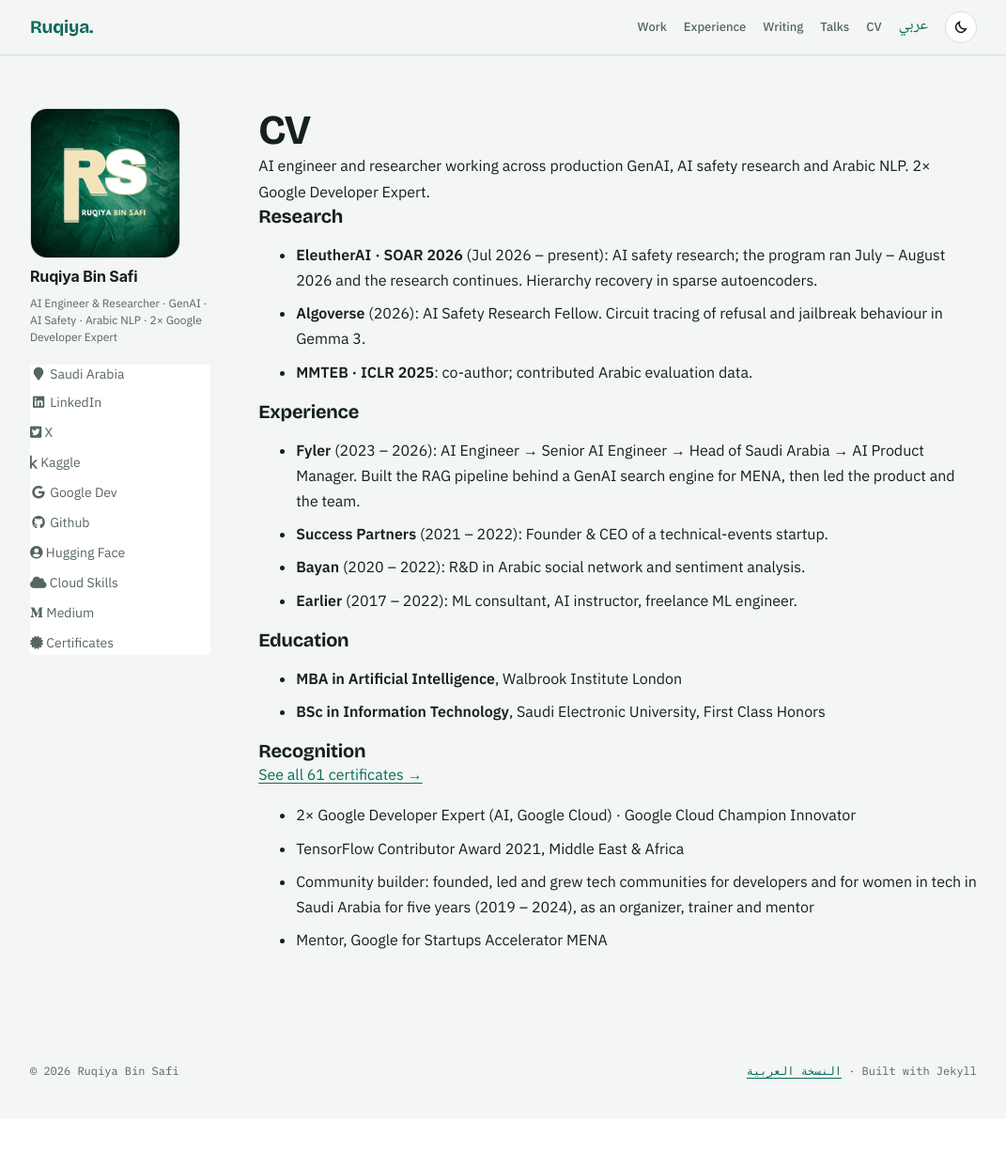
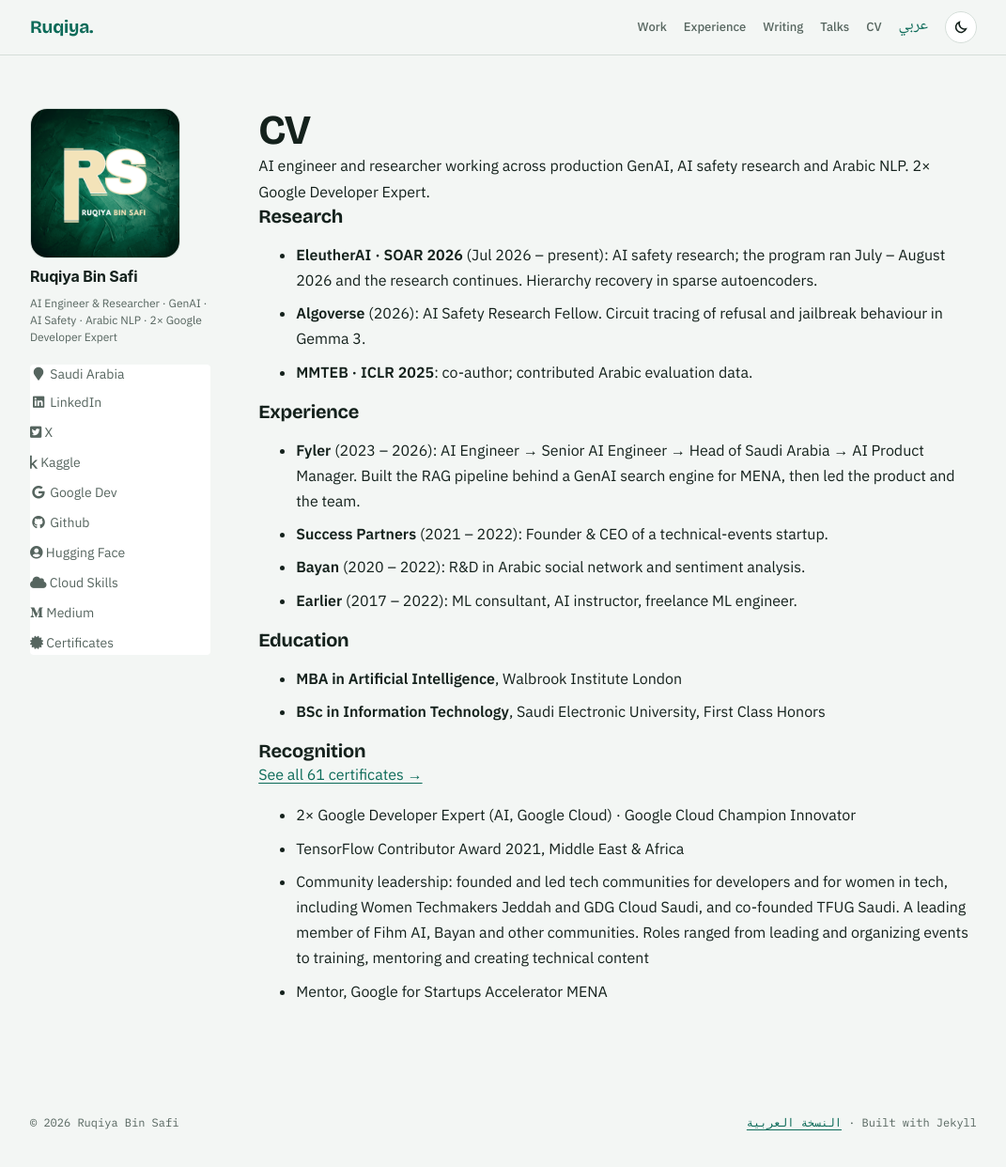
Before and after one commit to Ruqyai/ruqyai.github.io, a Jekyll site: the page built from _pages/cv.md, in a window 1280 px wide and 1245 px high. Shown: the top 1242 px of the window at 94% size, without its empty margins (104-1175 px from the left). Built offline with Jekyll 4.4.1, drawn with Linux system fonts in a browser that asks for light colours; some web fonts are replaced.

Commit message:
Update community leadership text

```diff
--- a/_data/home/ar.yml
+++ b/_data/home/ar.yml
@@ -142,7 +142,7 @@
     - { title: جائزة TensorFlow Contributor لعام 2021, text: 'الشرق الأوسط وأفريقيا · <a href="https://blog.tensorflow.org/2021/11/2021-TF-Contributor-Awardees.html">مدونة TensorFlow</a>' }
     - { title: متحدثة دولية, text: "محاضرات لمجتمعات المطورين في نيجيريا والجزائر وتركيا والبرازيل والولايات المتحدة وكندا وبولندا والمملكة المتحدة وغينيا" }
     - { title: مرشدة في Google for Startups Accelerator MENA, text: أرشدت أكثر من 50 شركة ناشئة }
-    - { title: بانية مجتمعات تقنية, text: "أسستُ مجتمعات تقنية للمطورين وللنساء في التقنية في السعودية، وقدتُها ونمّيتها خمس سنوات (2019 – 2024)، منظِّمةً ومدرِّبةً ومرشدة" }
+    - { title: قيادة المجتمعات التقنية, text: "أسستُ وقدتُ مجتمعات تقنية للمطورين وللنساء في التقنية، منها Women Techmakers جدة وGDG Cloud Saudi، وشاركتُ في تأسيس TFUG Saudi. وعضوة بارزة في مجتمعات Fihm AI وبيان وغيرها، وتنوّعت مشاركاتي فيها بين القيادة وتنظيم الفعاليات والتدريب والإرشاد وصناعة المحتوى التقني" }
     - { title: متحدثة ومدربة ومحكّمة, text: 'تقدير من 39 جهة، منها أكاديمية STC وأكاديمية طويق وجامعة الملك فهد للبترول والمعادن وجامعة الملك سعود · <a href="/ar/certificates/">61 شهادة</a>' }
     - { title: هاكاثون الحج 2018, text: ضمن الرقم القياسي في موسوعة غينيس لأكبر هاكاثون }
     - { title: برمجان العربية الثاني, text: وصل مشروعي إلى مرحلة التحكيم · مجمع الملك سلمان العالمي للغة العربية }
--- a/_data/home/en.yml
+++ b/_data/home/en.yml
@@ -148,7 +148,7 @@
     - { title: TensorFlow Contributor Award 2021, text: 'Middle East & Africa · <a href="https://blog.tensorflow.org/2021/11/2021-TF-Contributor-Awardees.html">TensorFlow blog</a>' }
     - { title: International speaker, text: "Talks for developer communities in Nigeria, Algeria, Türkiye, Brazil, the USA, Canada, Poland, the UK and Guinea" }
     - { title: "Mentor, Google for Startups Accelerator MENA", text: 50+ startups mentored }
-    - { title: Community builder, text: "Founded, led and grew tech communities for developers and for women in tech in Saudi Arabia for five years (2019 – 2024), as an organizer, trainer and mentor" }
+    - { title: Community leadership, text: "Founded and led tech communities for developers and for women in tech, including Women Techmakers Jeddah and GDG Cloud Saudi, and co-founded TFUG Saudi. A leading member of Fihm AI, Bayan and other communities. Roles ranged from leading and organizing events to training, mentoring and creating technical content" }
     - { title: "Speaker, trainer and judge", text: 'Recognized by 39 organizations, including STC Academy, Tuwaiq Academy, KFUPM and King Saud University · <a href="/certificates/">61 certificates</a>' }
     - { title: Hajj Hackathon 2018, text: Part of the Guinness World Record for the largest hackathon }
 
--- a/_pages/cv.md
+++ b/_pages/cv.md
@@ -39,5 +39,5 @@
 
 * 2× Google Developer Expert (AI, Google Cloud) · Google Cloud Champion Innovator
 * TensorFlow Contributor Award 2021, Middle East & Africa
-* Community builder: founded, led and grew tech communities for developers and for women in tech in Saudi Arabia for five years (2019 – 2024), as an organizer, trainer and mentor
+* Community leadership: founded and led tech communities for developers and for women in tech, including Women Techmakers Jeddah and GDG Cloud Saudi, and co-founded TFUG Saudi. A leading member of Fihm AI, Bayan and other communities. Roles ranged from leading and organizing events to training, mentoring and creating technical content
 * Mentor, Google for Startups Accelerator MENA
```
Also changed, not shown: _pages/ar/cv.md (+1 -1 lines).
